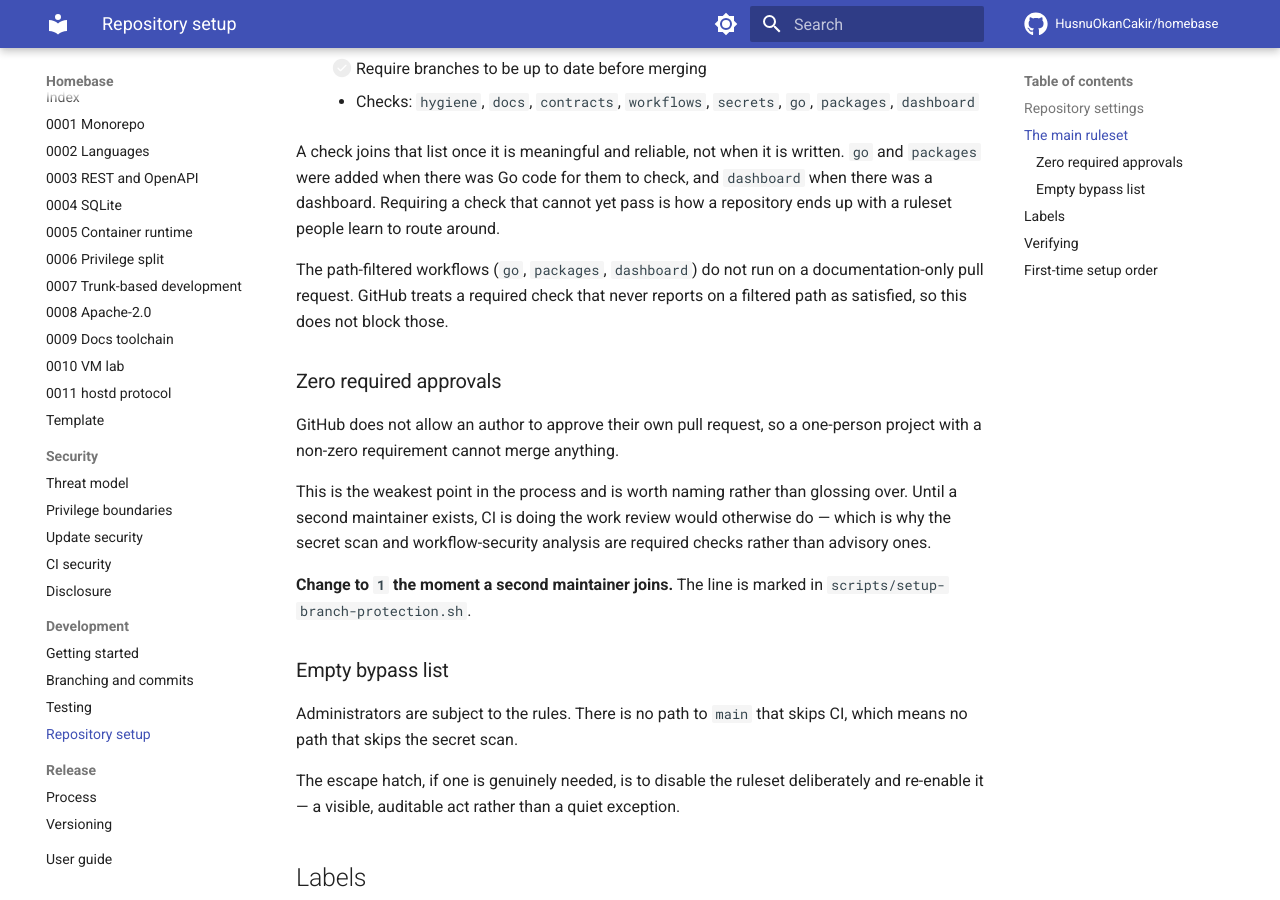
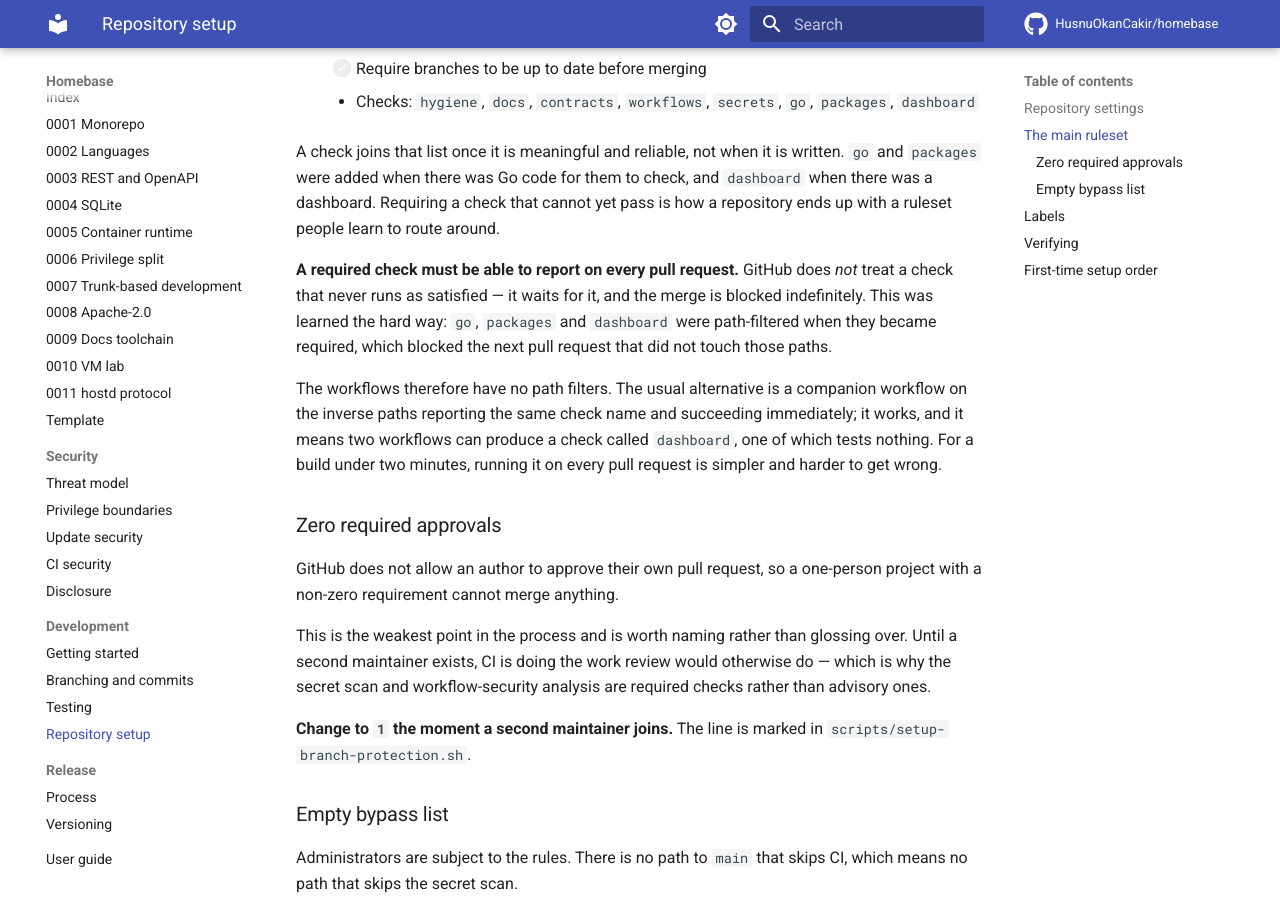
Before and after one commit to HusnuOkanCakir/homebase, an MkDocs documentation site: the page built from docs/development/repository.md, in a window 1280 px wide and 900 px high, scrolled down 2230 px. Built offline with MkDocs 1.6.1 and Material for MkDocs 9.7.7, drawn with Linux system fonts in a browser that asks for light colours; comment, search, counter and statistics services are not loaded.

Commit message:
fix(ci): drop path filters from the required workflows (#12)
## What changed?

Removed `paths:` filters from `go.yml` and `dashboard.yml`, and
corrected a wrong claim in `docs/development/repository.md`.

## Why?

Making `go`, `packages` and `dashboard` required checks while they were
path-filtered **blocked the very next pull request** — #11 touched Go
and docs but not `dashboard/**`, so the dashboard workflow never ran,
and the merge sat at `state=blocked` waiting for a check that was never
going to report.

`repository.md` claimed GitHub treats a required check that never
reports on a filtered path as satisfied. **It does not.** I wrote that
without checking it. It is corrected in place rather than deleted,
because the next person to add a required check will ask the same
question.

Any documentation-only pull request would have hit this too.

## The alternative, and why not

The standard fix is a companion workflow on the inverse paths, reporting
the same check name and succeeding immediately. It works — and it means
two workflows can produce a check called `dashboard`, one of which tests
nothing.

These builds take under two minutes. Running them on every pull request
is simpler and harder to get wrong, and this pull request is itself the
evidence that "harder to get wrong" is worth paying a little CI time
for.

## How was it tested?

This pull request is the test: it touches no Go and no dashboard code,
so under the old configuration it would be unmergeable. All eight
required checks should now report.

`make check` and zizmor pass.

## Security impact

None directly, mildly positive: `go`, `packages` and `dashboard` — which
include govulncheck, `npm audit`, the `hostd` dependency guard and the
package permission checks — now run on **every** pull request rather
than only those touching matching paths.

## Data and migration impact

None.

## Documentation

- [x] `docs/development/repository.md` — the wrong claim corrected, with
the reasoning

## Checklist

- [x] Commits are signed off
- [x] `make check` passes locally

## Rollback

Revert the commit — but restoring the filters without also removing
those checks from the ruleset reintroduces the block.

Signed-off-by: Okan Cakir <h.okancakir@gmail.com>

```diff
--- a/docs/development/repository.md
+++ b/docs/development/repository.md
@@ -93,9 +93,17 @@
 yet pass is how a repository ends up with a ruleset people learn to route
 around.
 
-The path-filtered workflows (`go`, `packages`, `dashboard`) do not run on a
-documentation-only pull request. GitHub treats a required check that never
-reports on a filtered path as satisfied, so this does not block those.
+**A required check must be able to report on every pull request.** GitHub does
+*not* treat a check that never runs as satisfied — it waits for it, and the
+merge is blocked indefinitely. This was learned the hard way: `go`, `packages`
+and `dashboard` were path-filtered when they became required, which blocked the
+next pull request that did not touch those paths.
+
+The workflows therefore have no path filters. The usual alternative is a
+companion workflow on the inverse paths reporting the same check name and
+succeeding immediately; it works, and it means two workflows can produce a check
+called `dashboard`, one of which tests nothing. For a build under two minutes,
+running it on every pull request is simpler and harder to get wrong.
 
 ### Zero required approvals
 
```
Also changed, not shown: 3 other files.
